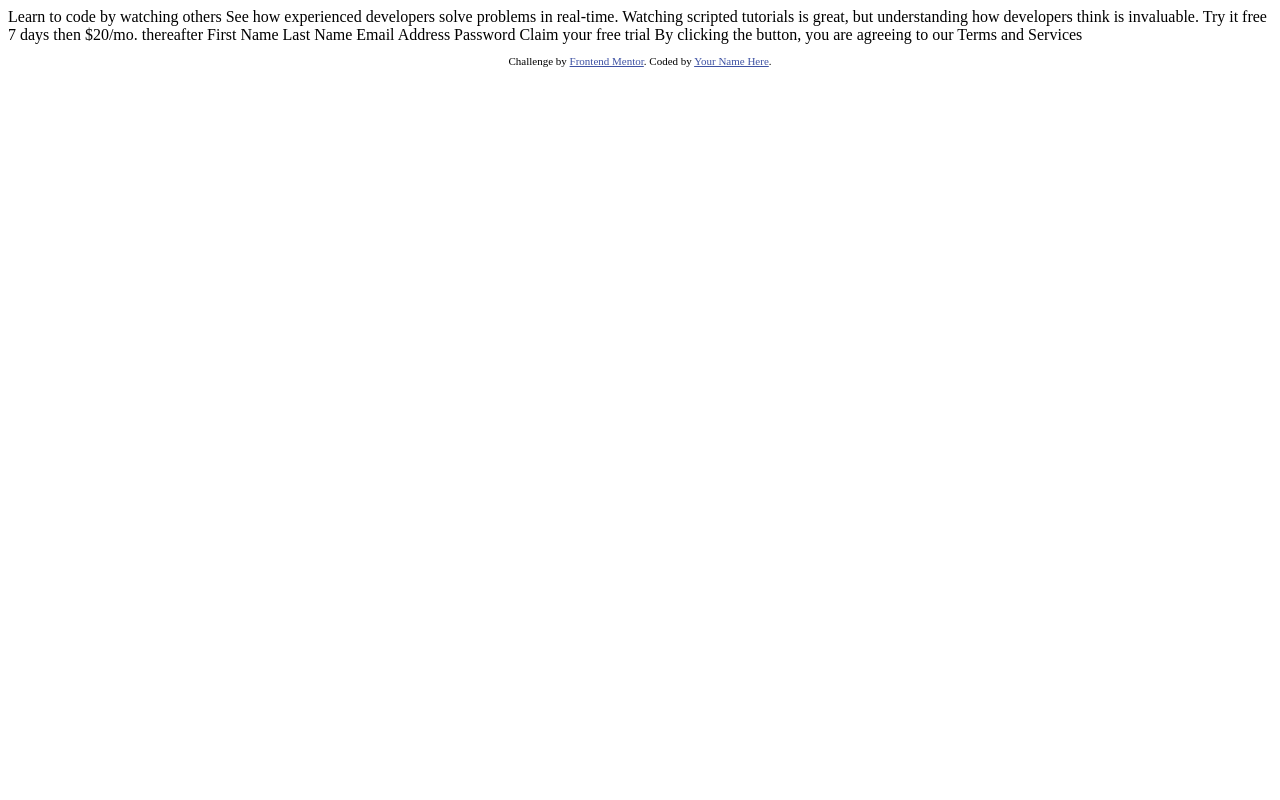
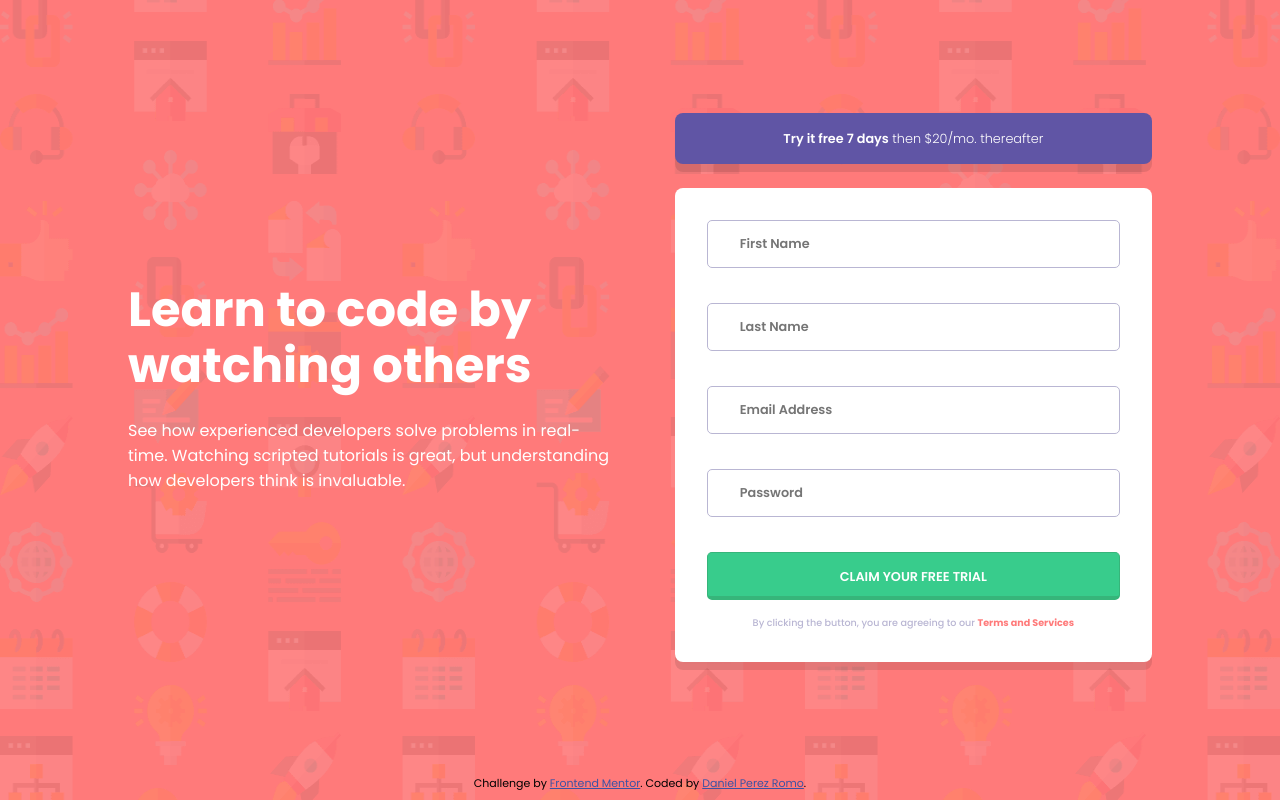
Before and after one commit to Daniel77apr/Frontend-Mentor-Intro-component-with-signup-form, a plain HTML site: page index.html in a window 1280 px wide. Drawn offline with Linux system fonts and the light colour scheme.

Commit message:
Initial commit

```diff
--- a/index.html
+++ b/index.html
@@ -3,40 +3,55 @@
 <head>
   <meta charset="UTF-8">
   <meta name="viewport" content="width=device-width, initial-scale=1.0"> <!-- displays site properly based on user's device -->
-
+  <link rel="stylesheet" href="style.css">
   <link rel="icon" type="image/png" sizes="32x32" href="./images/favicon-32x32.png">
-
+  <link rel="preconnect" href="https://fonts.googleapis.com">
+  <link rel="preconnect" href="https://fonts.gstatic.com" crossorigin>
+  <link href="https://fonts.googleapis.com/css2?family=Poppins:wght@300;400;500;600;700&display=swap" rel="stylesheet">
   <title>Frontend Mentor | Intro component with sign up form</title>
-
-  <!-- Feel free to remove these styles or customise in your own stylesheet 👍 -->
-  <style>
-    .attribution { font-size: 11px; text-align: center; }
-    .attribution a { color: hsl(228, 45%, 44%); }
-  </style>
 </head>
 <body>
-
-  Learn to code by watching others
-
-  See how experienced developers solve problems in real-time. Watching scripted tutorials is great,
-  but understanding how developers think is invaluable.
-
-  Try it free 7 days then $20/mo. thereafter
-
-  First Name
-  Last Name
-  Email Address
-  Password
-
-  Claim your free trial
-
-  By clicking the button, you are agreeing to our Terms and Services
-
+  <main>
+    <div class="text-container">
+      <h1>Learn to code by watching others</h1>
+      <p>See how experienced developers solve problems in real-time. Watching scripted tutorials is great, but understanding how developers think is invaluable.</p>
+    </div>
+    <form id="form" action="">
+      <fieldset>
+        <legend><strong>Try it free 7 days</strong> then $20/mo. thereafter</legend>
+        <div class="input-container">
+          <div class="input">
+            <input type="text" placeholder="First Name" required>
+            <svg width="24" height="24" xmlns="http://www.w3.org/2000/svg" class="error-icon"><g fill="none" fill-rule="evenodd"><circle fill="#FF7979" cx="12" cy="12" r="12"/><rect fill="#FFF" x="11" y="6" width="2" height="9" rx="1"/><rect fill="#FFF" x="11" y="17" width="2" height="2" rx="1"/></g></svg>
+            <em class="error-message"></em>
+          </div>
+          <div class="input">
+            <input type="text" placeholder="Last Name" required>
+            <svg width="24" height="24" xmlns="http://www.w3.org/2000/svg" class="error-icon"><g fill="none" fill-rule="evenodd"><circle fill="#FF7979" cx="12" cy="12" r="12"/><rect fill="#FFF" x="11" y="6" width="2" height="9" rx="1"/><rect fill="#FFF" x="11" y="17" width="2" height="2" rx="1"/></g></svg>
+            <em class="error-message"></em>
+          </div>
+          <div class="input">
+            <input type="email" placeholder="Email Address" required>
+            <svg width="24" height="24" xmlns="http://www.w3.org/2000/svg" class="error-icon"><g fill="none" fill-rule="evenodd"><circle fill="#FF7979" cx="12" cy="12" r="12"/><rect fill="#FFF" x="11" y="6" width="2" height="9" rx="1"/><rect fill="#FFF" x="11" y="17" width="2" height="2" rx="1"/></g></svg>
+            <em class="error-message"></em>
+          </div>
+          <div class="input">
+            <input type="password" placeholder="Password" required>
+            <svg width="24" height="24" xmlns="http://www.w3.org/2000/svg" class="error-icon"><g fill="none" fill-rule="evenodd"><circle fill="#FF7979" cx="12" cy="12" r="12"/><rect fill="#FFF" x="11" y="6" width="2" height="9" rx="1"/><rect fill="#FFF" x="11" y="17" width="2" height="2" rx="1"/></g></svg>
+            <em class="error-message"></em>
+          </div>
+          <button type="submit" aria-label="Submit">Claim your free trial</button>
+          <label>By clicking the button, you are agreeing to our <a href="">Terms and Services</a></label>
+        </div>
+      </fieldset>
+    </form>
+  </main>
   <footer>
     <p class="attribution">
       Challenge by <a href="https://www.frontendmentor.io?ref=challenge" target="_blank">Frontend Mentor</a>.
-      Coded by <a href="#">Your Name Here</a>.
+      Coded by <a href="https://www.frontendmentor.io/profile/Daniel77apr" target="_blank">Daniel Perez Romo</a>.
     </p>
   </footer>
+  <script type="module" src="script.js"></script>
 </body>
 </html>
--- /dev/null
+++ b/script.js
@@ -0,0 +1,38 @@
+function validate(e) {
+    const errorIconEls = document.getElementsByClassName("error-icon");
+    const errorMessageEls = document.getElementsByClassName("error-message");
+    const inputEls = document.getElementsByTagName("input");
+
+    let valid = true;
+
+    const emailPattern = /\w@\w/;
+
+    for(let i = 0; i < inputEls.length; i++) {
+        if(inputEls[i].value.length == 0 ) {
+            errorIconEls[i].setAttribute("class", "error-icon visible");
+            errorMessageEls[i].textContent = `${inputEls[i].getAttribute("placeholder")} cannot be empty`;
+            inputEls[i].className = "input-error";
+            valid = false;
+        } else if(i == 2 && !emailPattern.test(inputEls[i].value)) {
+            errorIconEls[i].setAttribute("class", "error-icon visible");
+            errorMessageEls[i].textContent = "Looks like this is not an email";
+            inputEls[i].className = "input-error";
+            valid = false;
+        } else if(i == 3 && inputEls[i].value.length < 8) {
+            errorIconEls[i].setAttribute("class", "error-icon visible");
+            errorMessageEls[i].textContent = "Your password must be at least 8 characters long";
+            inputEls[i].className = "input-error";
+            valid = false;
+        } else {
+            errorIconEls[i].setAttribute("class", "error-icon");
+            errorMessageEls[i].textContent = "";
+            inputEls[i].className = undefined;
+        }
+    }
+
+    if(!valid) { e.preventDefault(); }
+}
+
+const formEl = document.getElementById("form");
+formEl.setAttribute("novalidate", "");
+formEl.addEventListener("submit", validate);
--- /dev/null
+++ b/style.css
@@ -0,0 +1,219 @@
+:root {
+    /* Colors */
+        /* Primary */
+        --red: hsl(0, 100%, 74%);
+        --green: hsl(154, 59%, 51%);
+        /* Accent */
+        --blue: hsl(248, 32%, 49%);
+        /* Neutral */
+        --dark-blue: hsl(249, 10%, 26%);
+        --grayish-blue: hsl(246, 25%, 77%);
+}
+
+html {
+    font-family: 'Poppins', sans-serif;
+    box-sizing: border-box;
+}
+
+* {
+    margin: 0;
+    padding: 0;
+    box-sizing: inherit;
+    font-family: inherit;
+    font-size: inherit;
+}
+
+body {
+    background-image: url(images/bg-intro-desktop.png);
+    background-repeat: round;
+    background-color: var(--red);
+}
+
+main {
+    display: flex;
+    justify-content: center;
+    align-items: center;
+    padding: 0 10vw;
+    height: calc(100vh - 25px);
+}
+
+.text-container {
+    color: white;
+    margin-right: 4rem;
+}
+
+h1 {
+    max-width: 15ch;
+    margin-bottom: 1.5rem;
+    font-size: 3rem;
+    line-height: 3.5rem;
+}
+
+p {
+    max-width: 50ch;
+    font-size: 1rem;
+}
+
+fieldset {
+    border: none;
+    font-size: 0.8rem;
+}
+
+legend {
+    background-color: var(--blue);
+    width: 100%;
+    padding: 1rem 3rem;
+    line-height: 1.5em;
+    text-align: center;
+    color: white;
+    margin-bottom: 1.5rem;
+    font-weight: 300;
+}
+
+legend strong {
+    font-weight: 600;
+}
+
+legend, .input-container {
+    border-radius: 8px;
+    box-shadow: 0 8px rgb(0, 0, 0, 0.1);
+}
+
+.input-container {
+    display: flex;
+    flex-direction: column;
+    background-color: white;
+    padding: 2rem;
+}
+
+.input {
+    display: flex;
+    flex-direction: column;
+    position: relative;
+}
+
+.error-icon {
+    position: absolute;
+    right: 1.5rem;
+    top: 1.5rem;
+    translate: 0 -50%;
+    display: none;
+}
+
+.error-message {
+    position: absolute;
+    color: var(--red);
+    text-align: right;
+    font-size: 0.7rem;
+    line-height: 1.5rem;
+    right: 0;
+    top: 3rem;
+}
+
+.visible {
+    display: block !important;
+}
+
+input {
+    border: 1px solid var(--grayish-blue);
+    padding-left: 2rem;
+    font-weight: 600;
+    color: var(--dark-blue);
+    margin-bottom: 2.2rem;
+}
+
+input:focus {
+    outline: none;
+    border-color: var(--dark-blue);
+}
+
+.input-error {
+    border-color: var(--red) !important;
+}
+
+.input-error:focus {
+    outline: 1px solid var(--red) !important;
+}
+
+input, button{
+    height: 3rem;
+    line-height: 3rem;
+    border-radius: 5px;
+    width: min(50ch, 35vw);
+}
+
+button {
+    background-color: var(--green);
+    color: white;
+    text-transform: uppercase;
+    font-weight: 600;
+    border: 1px solid hsl(152, 54%, 46%);
+    border-bottom-width: 4px;
+    margin-bottom: 1rem;
+}
+
+button:hover {
+    cursor: pointer;
+    background-color: hsl(153, 59%, 69%);
+    border-color: hsl(152, 49%, 65%);;
+}
+
+label {
+    font-size: 0.6rem;
+    text-align: center;
+    color: var(--grayish-blue);
+    font-weight: 500;
+}
+
+label a {
+    color: var(--red);
+    text-decoration: none;
+    font-weight: 700;
+}
+
+.attribution {
+    font-size: 11px;
+    text-align: center;
+    margin: 0 auto 0.5rem auto;
+}
+
+.attribution a {
+    color: hsl(228, 45%, 44%);
+}
+
+@media (max-height: 630px) {
+    footer {
+        display: none;
+    }
+}
+
+@media (max-width: 700px) {
+    body {
+        background-image: url(images/bg-intro-mobile.png);
+    }
+
+    main {
+        height: auto;
+        flex-direction: column;
+    }
+
+    .text-container {
+        text-align: center;
+        margin: 4rem 0;
+    }
+
+    h1 {
+        max-width: 100%;
+        font-size: 2rem;
+        line-height: 2.5rem;;
+    }
+
+    form {
+        width: 100%;
+        margin-bottom: 4rem;
+    }
+
+    input, button{
+        width: 100%;
+    }
+}
```
Also changed, not shown: screenshot.png (added), 2 other files.
